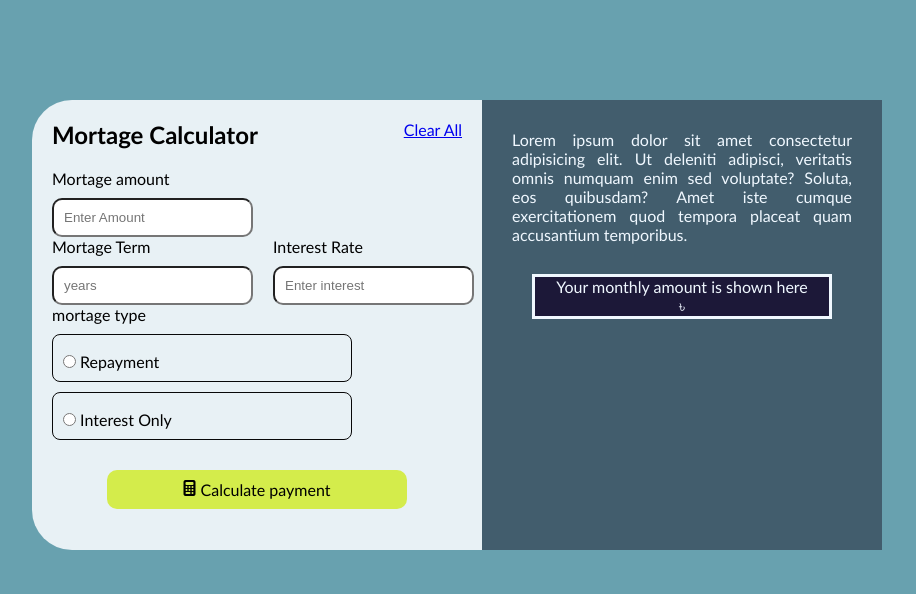
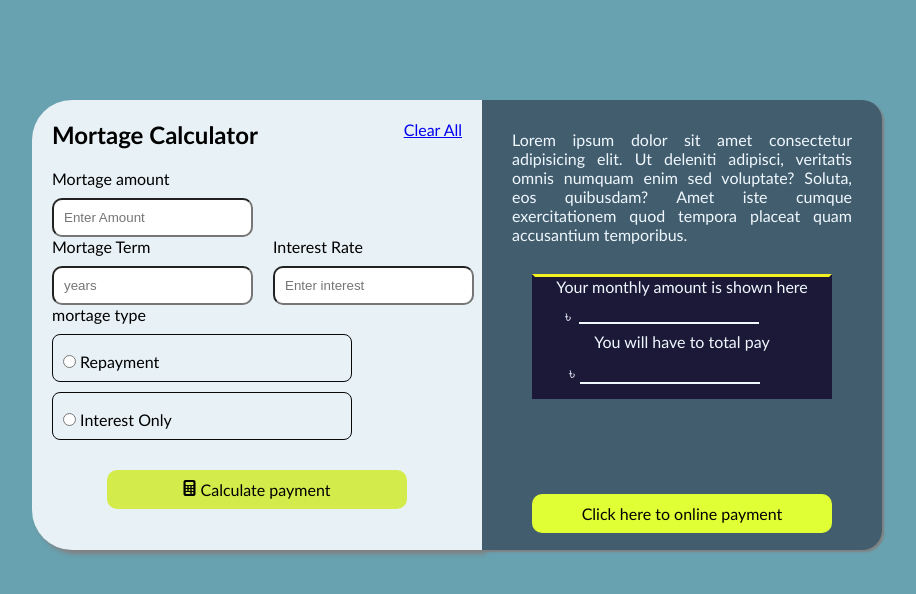
Before and after one commit to anikaivnath/100-days-of-code-1-, a plain HTML site: page index.html in a window 1280 px wide. Shown: the whole page, without its empty margins (183-1099 px from the left). Drawn offline with Linux system fonts and the light colour scheme.

Commit message:
completed

```diff
--- a/index.html
+++ b/index.html
@@ -8,6 +8,9 @@
     <title>Document</title>
 </head>
 <body>
+
+    <div class="fullcontainer">
+
     <section class="section">
         <div class="container">
          <div class="fulltxt">
@@ -47,9 +50,11 @@
            <p id="icon"><i class="fa-solid fa-calculator"></i>Calculate payment</p>
         </div>
         </div>
+    </div>
 
 
-        </div>
+
+
 
 
     </section>
@@ -60,9 +65,28 @@
     </div>
     <div class="amount">
         <p>Your monthly amount is shown here</p>
-        <p>৳</p>
+        <div class="line1">
+        <p class="tk">৳</p>
+        <p class="line"></p>
+    </div class="amount2">
+    <p>You will have to total pay</p>
+    <div class="line3">
+    <p class="tk2">৳</p>
+    <p class="line2"></p>
+
+
+</div>
+
+
+
+       </div>
+
+       <p id="icon2"></i>Click here to online payment</p>
     </div>
-       </div>
+</div>
+
+</div>
+
 
     </section>
 </body>
--- a/style.css
+++ b/style.css
@@ -13,12 +13,14 @@ body{
 
 
 }
+
 .section{
     background-color: #e8f1f5;
     width: 450px;
     height: 450px;
     border-top-left-radius: 40px;
     border-bottom-left-radius: 40px;
+    box-shadow: 4px 4px 4px grey;
 
 
 }
@@ -79,6 +81,10 @@ i{
     height: 450px;
 
     color: aliceblue;
+    border-top-right-radius: 20px;
+    box-shadow: 2px 2px 2px grey;
+    border-bottom-right-radius: 20px;
+
 
 
 
@@ -86,15 +92,60 @@ i{
 .paragraph{
     padding: 30px;
     text-align: justify;
+    margin-bottom: 50;
 }
 .amount{
     border: 3px solid;
-    background-color:rgb(17, 13, 39) ;
+    border-color:rgb(28, 24, 56) ;
     margin: auto;
     text-align: center;
     background-color: none;
     width: 300px;
     background-color: rgb(28, 24, 56);
+    border-block-start-color: rgb(240, 240, 37);
+
 
 
 }
+.line{
+    border: 1px solid;
+    width: 180px;
+    margin:8px;
+    margin-top: 26px;
+
+
+}
+.line1{
+    display: flex;
+
+}
+.tk{
+    margin-top: 10px;
+    margin-left: 30px;
+}
+.line2{
+    border: 1px solid;
+    width: 180px;
+    margin-top: 19px;
+    margin-left: 5px;
+
+}
+.line3{
+    display: flex;
+    margin: 12px;
+    padding-left: 22px;
+}
+
+#icon2{
+
+
+    margin: auto;
+    background-color: rgb(225, 255, 53) ;
+    margin-top: 95px;
+    color: black;
+    padding: 10px 10px;
+    border-radius: 10px;
+    text-align: center;
+    width: 300px;
+    justify-content: center;
+}
```
Also changed, not shown: image.png (deleted).
